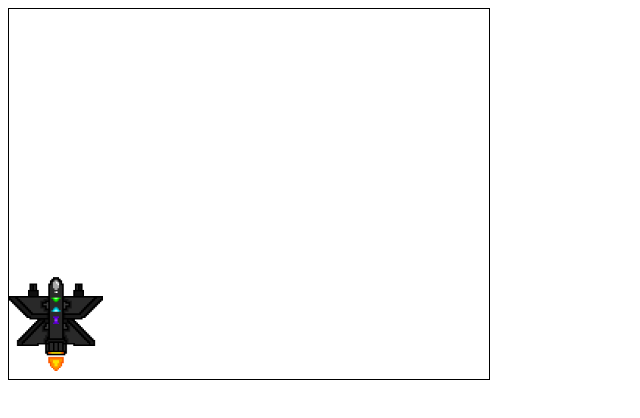
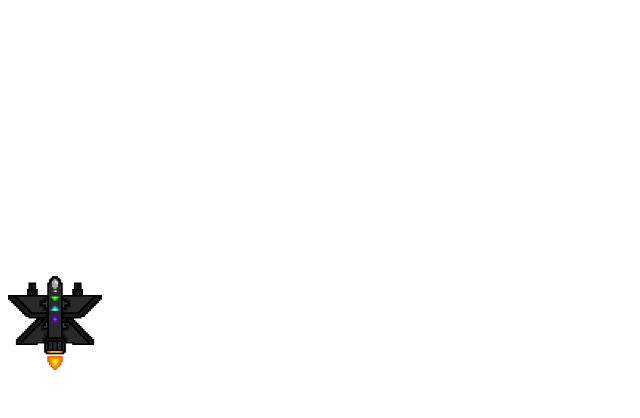
Before and after one commit to restockofficer/The_thing, a plain HTML site: page index.html in a window 1280 px wide. Shown: the whole page, without its empty margins (0-640 px from the left). Drawn offline with Linux system fonts and the light colour scheme; files whose address does not match are found by name; a web font is replaced by a local one.

Commit message:
Update index.html

```diff
--- a/index.html
+++ b/index.html
@@ -14,15 +14,8 @@ Nome: Valentin Martins do Amaral            nº: 33      Turma: 3A
 <link rel="icon" href="Imagens/Icon1/favicon.ico" type="image/x-icon"?v=2 />
 <meta name="viewport" content="width=device-width, initial-scale=1.0">
 <!-- Incício do Script do Canvas -->
-<style>
-canvas {
-border:1px solid #000000;
-background-color: #ffffff;
-}
-</style>
 <script src="../Nave_move.js">
 </script>
-
 <!-- Fim do Script do canvas-->
 
 </head>
```
